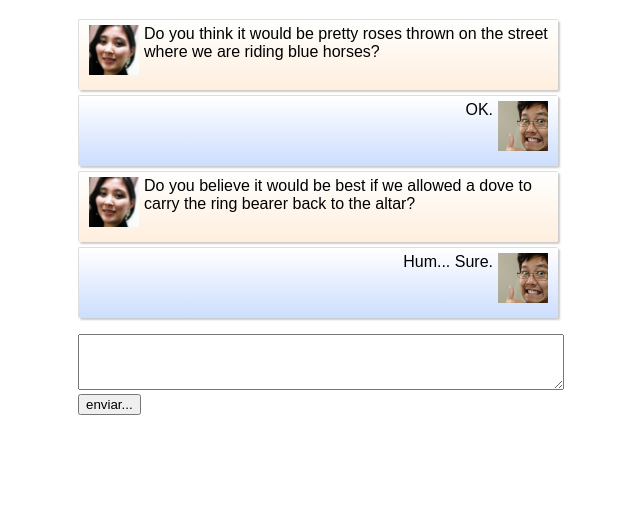
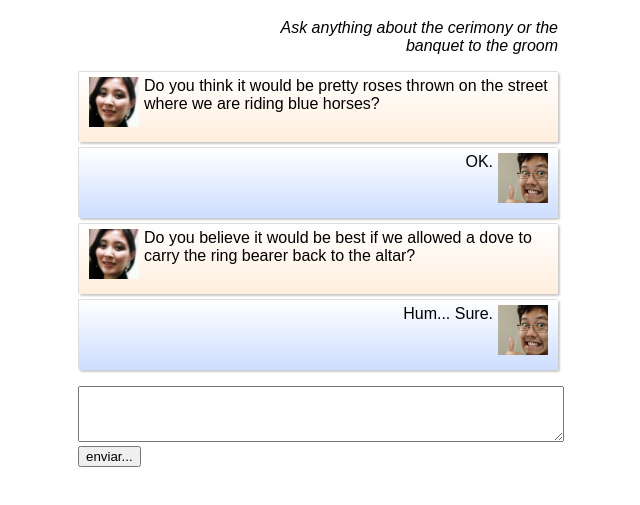
Before and after one commit to watinha/groom-answers, a website: page index.html in a window 1280 px wide. Shown: the part 61-566 px from the top of the page, without its empty margins (322-962 px from the left). Drawn offline with Linux system fonts and the light colour scheme.

Commit message:
a few fixes in the layout

```diff
--- a/css/base.css
+++ b/css/base.css
@@ -4,6 +4,7 @@
 .wrapper {
     max-width: 480px;
     margin: 0 auto;
+    position: relative;
 }
 body {
     margin 0;
@@ -53,3 +54,9 @@ textarea {
     width: 100%;
     height: 50px;
 }
+p {
+    font-style: italic;
+    text-align: right;
+    width: 70%;
+    margin-left: 30%;
+}
--- a/index.html
+++ b/index.html
@@ -8,6 +8,7 @@
     <body>
         <div class="wrapper">
             <h1>Groom Answers</h1>
+            <p>Ask anything about the cerimony or the banquet to the groom</p>
             <ul>
                 <li class="bride">
                     <span class="avatar"></span>
```
